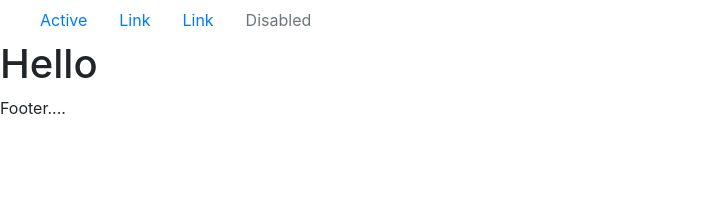
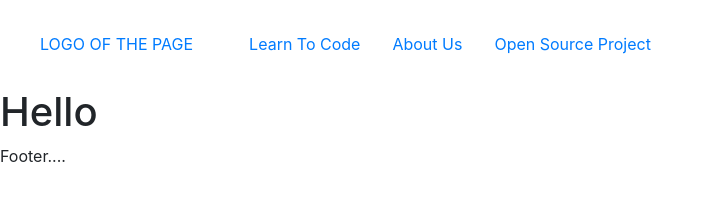
Before and after one commit to espvtes/gatsby-app-shop, a Gatsby site in the folder gatsby-site/: page / in a window 1280 px wide. Shown: the whole page, without its empty margins (0-713 px from the left). Built offline with nearby package versions, Linux system fonts and the light colour scheme; Gatsby itself is replaced by a stand-in of ours.

Commit message:
links of pages

```diff
--- a/gatsby-site/src/components/navbar.js
+++ b/gatsby-site/src/components/navbar.js
@@ -3,18 +3,18 @@ import { Link } from 'gatsby';
 
 const Navbar = () =>{
     return(
-        <ul className="nav">
+        <ul className="nav p-4">
+            <li className="nav-item">
+                <Link to="/" className="nav-link">LOGO OF THE PAGE</Link>
+            </li>
             <li className="nav-item pl-4">
-            <a className="nav-link active" href="#">Active</a>
+                <Link to="/learnToCode" className="nav-link">Learn To Code</Link>
             </li>
             <li className="nav-item">
-            <a className="nav-link" href="#">Link</a>
+                <Link to="/aboutUs" className="nav-link">About Us</Link>
             </li>
             <li className="nav-item">
-            <a className="nav-link" href="#">Link</a>
-        </li>
-        <li className="nav-item">
-            <a className="nav-link disabled" href="#" tabindex="-1" aria-disabled="true">Disabled</a>
+                <Link to="/openSourceProject" className="nav-link">Open Source Project</Link>
             </li>
         </ul>
     )
```
Lines whose indentation alone changed are shown as unchanged.
